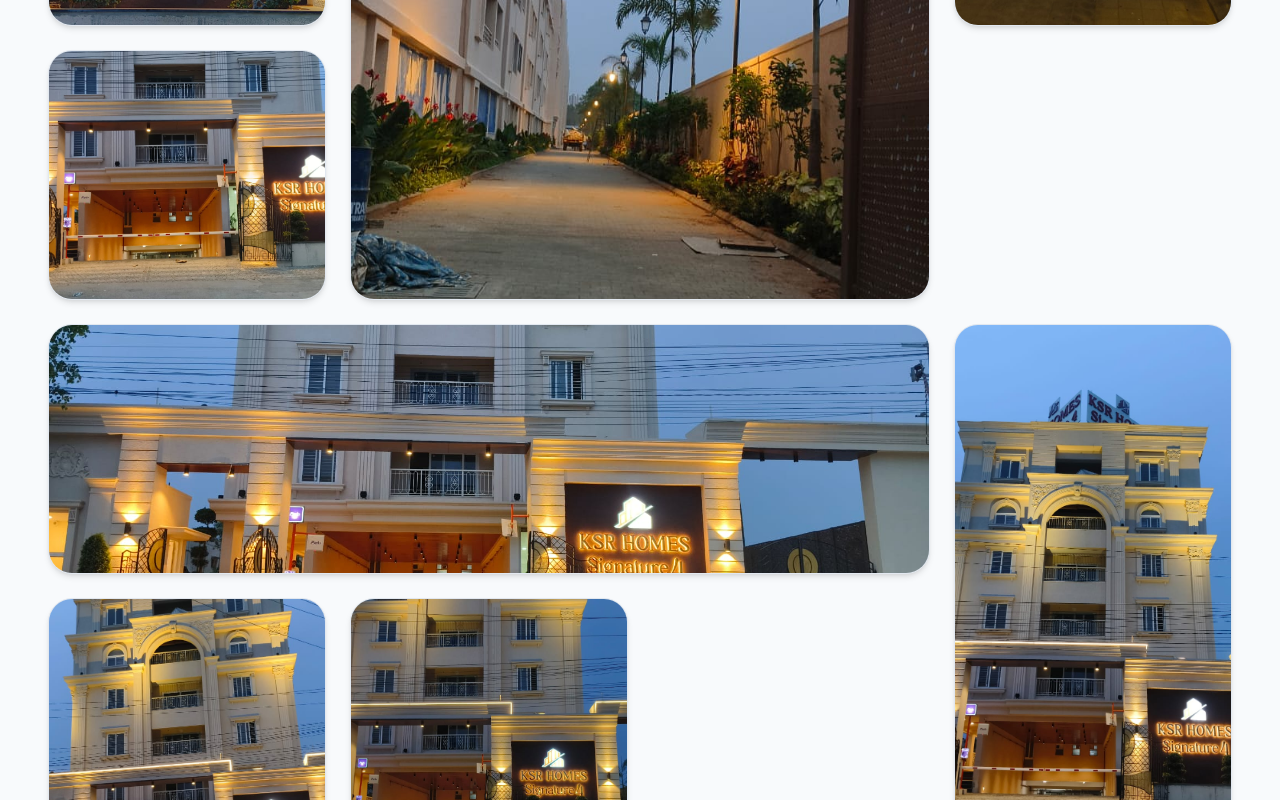
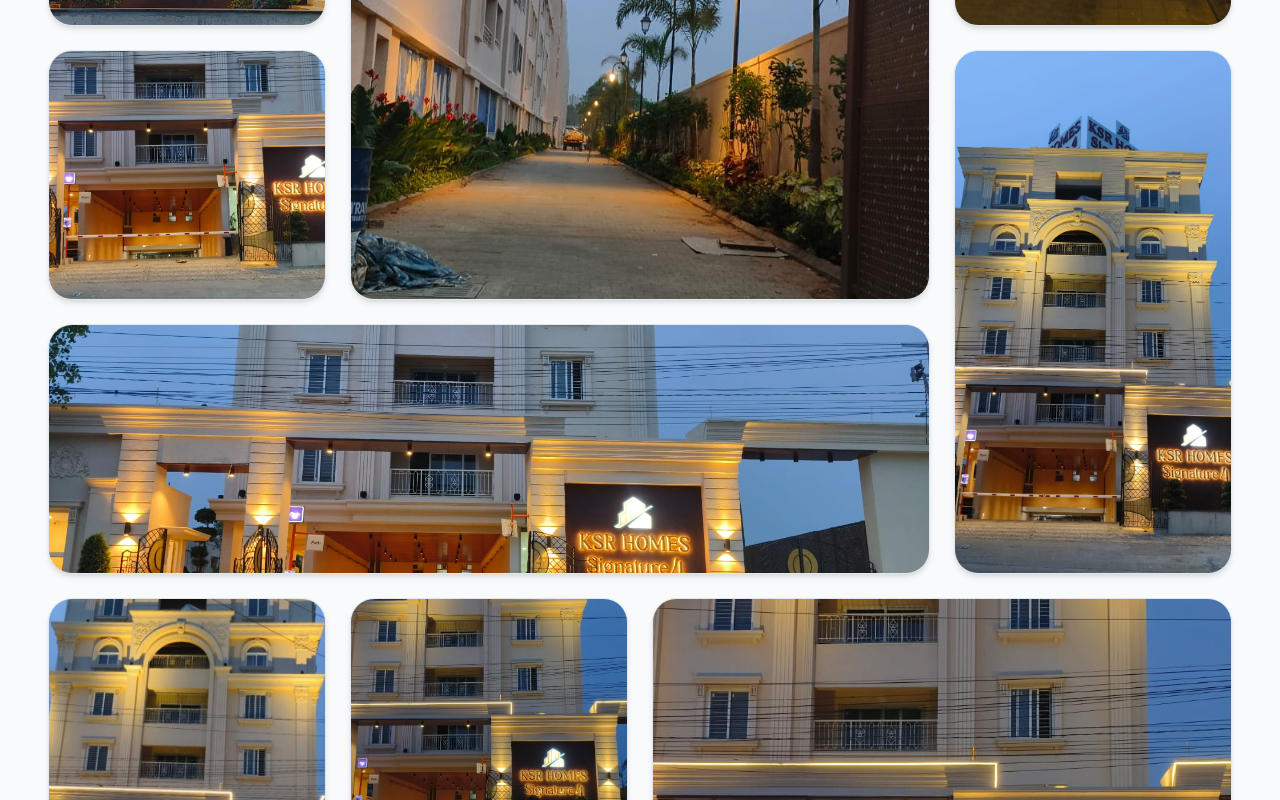
Before and after one commit to thecontentgang/ksr-signature, a React (Vite) app: page / in a window 1280 px wide. Shown: the part 10900-11700 px from the top of the page. Built offline with nearby package versions, Linux system fonts and the light colour scheme; a web font is replaced by a local one.

Commit message:
Images Arranged

```diff
--- a/src/components/ProjectStatus.tsx
+++ b/src/components/ProjectStatus.tsx
@@ -1,7 +1,6 @@
 import { motion, type Variants, useReducedMotion } from 'framer-motion';
 
-// --- Project Status Data (20 Images with Bento Grid Sizing) ---
-// Mixing squares, vertical (tall) rectangles, and horizontal (wide) rectangles
+// --- Project Status Data (19 Images with Bento Grid Sizing) ---
 const STATUS_IMAGES = [
   {
     id: 1,
@@ -117,12 +116,6 @@ const STATUS_IMAGES = [
     alt: "Construction Update 19",
     gridSpan: "col-span-1 row-span-1", // Standard Square
   },
-  {
-    id: 20,
-    src: "/project-status/status-20.jpeg",
-    alt: "Construction Update 20",
-    gridSpan: "col-span-2 md:col-span-3 lg:col-span-4 row-span-2", // Massive Hero Footer Rectangle
-  }
 ];
 
 export default function ProjectStatus() {
@@ -177,13 +170,13 @@ export default function ProjectStatus() {
           </motion.p>
         </div>
 
-        {/* Dynamic Bento Grid */}
+        {/* Dynamic Bento Grid - Added `grid-flow-dense` to automatically fill gaps */}
         <motion.div
           variants={containerVariants}
           initial="hidden"
           whileInView="visible"
           viewport={{ once: true, margin: "-100px" }}
-          className="grid grid-cols-2 md:grid-cols-3 lg:grid-cols-4 gap-3 sm:gap-4 md:gap-6 auto-rows-[150px] sm:auto-rows-[200px] md:auto-rows-[250px]"
+          className="grid grid-flow-dense grid-cols-2 md:grid-cols-3 lg:grid-cols-4 gap-3 sm:gap-4 md:gap-6 auto-rows-[150px] sm:auto-rows-[200px] md:auto-rows-[250px]"
         >
           {STATUS_IMAGES.map((image) => (
             <motion.div
```
Also changed, not shown: public/project-status/status-13.jpeg.
